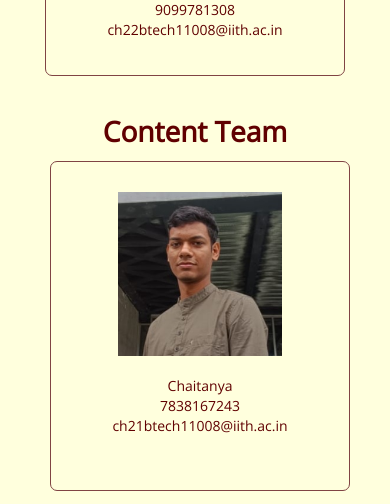
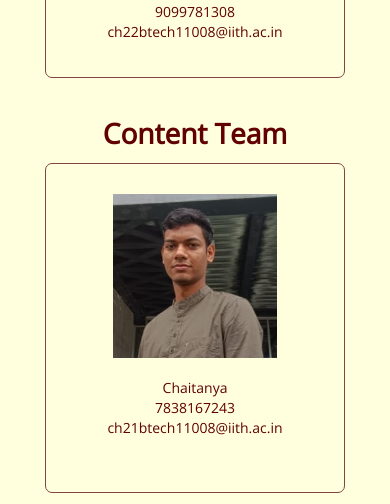
Before and after one commit to K-Vivek-Kumar/sunshine_web_2023, a PHP site: page /students.php in a window 390 px wide; the page is wider, and only the part inside the window is pictured. Shown: the part 5958-6462 px from the top of that part. Run offline with PHP 8.4, Linux system fonts and the light colour scheme; some libraries are stand-ins or nearby versions.

Commit message:
adjusted display for small screens

```diff
--- a/students.php
+++ b/students.php
@@ -95,10 +95,8 @@ include_once('header.php');
                 </div> -->
             </center>
         </div>
-    </div>
         <br><br>
         <!-- MANAGEMENT TEAM -->
-    <div class="container">
         <!-- HEADING -->
         <!-- <div class="row">
             <div class=" col-md-12 student-header">
@@ -191,7 +189,7 @@ include_once('header.php');
                </div>
             </div>
             <div class="row ">
-               <div class="col-md-2 col-sm-12"></div>
+                <div class=" col-md-2 col-sm-12"></div>
                 <div class="col-md-4 col-sm-12">
                     <div class="student">
                         <div class="imageHolder">
@@ -230,7 +228,6 @@ include_once('header.php');
 
 
 
-        <div class="container">
             <!-- HEADING -->
             <div class="row" style="margin-bottom: 15px;">
                 <div class=" col-md-12 col-sm-12 student-header">
@@ -239,6 +236,7 @@ include_once('header.php');
             </div>
             <!--2021-->
             <div class="row">
+                <div class="col-sm-12  "></div>
                 <div class=" col-md-4 col-sm-12  ">
                     <div class="student">
                         <div class="imageHolder">
@@ -266,8 +264,12 @@ include_once('header.php');
                         <br>Bhaskar Mandal<br>9647598624<br>ms22btech11010@iith.ac.in
                     </div>
                 </div>
+                <div class="col-md-2 col-sm-12"></div>
                 <!-- <div class=" col-md-4 col-sm-12  "></div> -->
-                <div class="row faculty-row">
+        </div>
+    </div>
+    <div class="container" >
+            <div class="row ">
                 <center>
                     <div class=" col-md-2 col-sm-12"></div>
                     <div class=" col-md-4 col-sm-12">
@@ -290,7 +292,6 @@ include_once('header.php');
                     </div>
                     <div class=" col-md-2 col-sm-12"></div>
                 </center>
-                </div>
             </div>
 
             <div class="row">
@@ -368,10 +369,8 @@ include_once('header.php');
                </div>
             </div>
       </div> -->
-            <div class="row faculty-row">
                 </center>
                 <!-- Publicity TEAM -->
-                <div class="container">
                     <!-- HEADING -->
                 <div class="row">
                     <div class=" col-md-12 student-header">
@@ -379,7 +378,7 @@ include_once('header.php');
                     </div>
                 </div>
                     <!--FIRST ROW -->
-                    <div class="row faculty-row">
+                <div class="row ">
                     <center>
                         <div class=" col-md-4 col-sm-12  ">
                             <div class="student">
@@ -410,6 +409,7 @@ include_once('header.php');
                         </div>
 
                     </center>
+                </div>
     </div>
     <div class="container">
         <div class="row">
@@ -439,9 +439,10 @@ include_once('header.php');
                     </div>
                 </div>
         </div>
-                        <div class="col-md-2 col-sm-12"></div>
-                        <div class="col-md-4 col-sm-12">
-                            <div class="student management-team">
+        <div class="row">
+            <div class="col-md-2 col-sm-12"></div>
+            <div class="col-md-4 col-sm-12">
+                <div class="student">
                     <!-- <b>Buddy Head</b><br> -->
                     <div class="imageHolder">
                         <img src="images/team-2023/IMG-20221113-WA0007 - Aparna S Kaushik.jpg"
@@ -451,7 +452,7 @@ include_once('header.php');
                 </div>
             </div>
             <div class="col-md-4 col-sm-12">
-                            <div class="student management-team">
+                <div class="student ">
                     <!-- <b>Buddy Head</b><br> -->
                     <div class="imageHolder">
                         <img src="images/team-2023/Snapchat-1546446865 - Namburi Pravalika.jpg"
@@ -461,76 +462,75 @@ include_once('header.php');
                 </div>
             </div>
         </div>
-
-
-
+    </div>
+                </div>
+            </div>
+            <div class="container">
+                <div class="row">
+                    <div class=" col-md-12 student-header">
+                    <center>
+                        <h1 class="sm-center"><b>Photography Team</b></h1>
+                        <center>
+                    </div>
+                </div>
+                <div class="row faculty-row">
+                    <center>
+                        <div class="col-md-2 col-sm-12"></div>
+                        <div class="col-md-4 col-sm-12">
+                            <div class="student management-team">
+                                <!-- <b>Buddy Head</b><br> -->
+                                <div class="imageHolder">
+                                    <img src="images/team-2023/3-07-15_10-53-54-866 - Nenavath Arjun.jpg"
+                                        class="student-img img-responsive">
+                                </div>
+                                <br>Arjun<br>9398666340<br>ic22btech11007@iith.ac.in
+                            </div>
+                        </div>
+                        <div class="col-md-4 col-sm-12">
+                            <div class="student management-team">
+                                <!-- <b>Buddy Head</b><br> -->
+                                <div class="imageHolder">
+                                    <img src="images/team-2023/20230521_173452 - Katari Siri Varshini.jpg"
+                                        class="student-img img-responsive">
+                                </div>
+                                <br>Katari Siri Varshini<br>9381979497<br>ee22btech11027@iith.ac.in
+                            </div>
+                        </div>
+                </div>
+                <div class="row">
+                    <div class="col-md-2 col-sm-12"></div>
+                    <div class="col-md-4 col-sm-12">
+                        <div class="student management-team">
+                            <!-- <b>Buddy Head</b><br> -->
+                            <div class="imageHolder">
+                                <img src="images/team-2023/IMG_20230727_003643 - Bhukya Sai Teja.jpg"
+                                    class="student-img img-responsive">
+                            </div>
+                            <br>Sai Teja<br>9502426191<br>me22btech11015@iith.ac.in
+                        </div>
+                    </div>
+                    <div class="col-md-4 col-sm-12">
+                        <div class="student management-team">
+                            <div class="imageHolder">
+                                <img src="images/team-2023/IMG_4721 - Erraram Saikumar.jpg"
+                                    class="student-img img-responsive">
+                            </div>
+                            <br>E.Saikumar <br> 7382678737 <br>ms22btech11012@iith.ac.in
+                        </div>
+                    </div>
+</div>
+            </div>
             </center>
-                    <!-- <center>
-
-
-            </center> -->
-                </div>
-            </div>
-            <div class="container">
-                <div class="row">
-                    <div class=" col-md-12 student-header">
-                        <h1 class="sm-center"><b>Photography Team</b></h1>
-                    </div>
-                </div>
-                <div class="row faculty-row">
-                    <center>
-                        <div class="col-md-2 col-sm-12"></div>
-                        <div class="col-md-4 col-sm-12">
-                            <div class="student management-team">
-                                <!-- <b>Buddy Head</b><br> -->
-                                <div class="imageHolder">
-                                    <img src="images/team-2023/3-07-15_10-53-54-866 - Nenavath Arjun.jpg"
-                                        class="student-img img-responsive">
-                                </div>
-                                <br>Arjun<br>9398666340<br>ic22btech11007@iith.ac.in
-                            </div>
-                        </div>
-                        <div class="col-md-4 col-sm-12">
-                            <div class="student management-team">
-                                <!-- <b>Buddy Head</b><br> -->
-                                <div class="imageHolder">
-                                    <img src="images/team-2023/20230521_173452 - Katari Siri Varshini.jpg"
-                                        class="student-img img-responsive">
-                                </div>
-                                <br>Katari Siri Varshini<br>9381979497<br>ee22btech11027@iith.ac.in
-                            </div>
-                        </div>
-                </div>
-                <div class="col-md-2 col-sm-12"></div>
-                <div class="col-md-4 col-sm-12">
-                    <div class="student management-team">
-                        <!-- <b>Buddy Head</b><br> -->
-                        <div class="imageHolder">
-                            <img src="images/team-2023/IMG_20230727_003643 - Bhukya Sai Teja.jpg"
-                                class="student-img img-responsive">
-                        </div>
-                        <br>Sai Teja<br>9502426191<br>me22btech11015@iith.ac.in
-                    </div>
-                </div>
-                <div class="col-md-4 col-sm-12">
-                    <div class="student management-team">
-                        <div class="imageHolder">
-                            <img src="images/team-2023/IMG_4721 - Erraram Saikumar.jpg"
-                                class="student-img img-responsive">
-                        </div>
-                        <br>E.Saikumar <br> 7382678737 <br>ms22btech11012@iith.ac.in
-                    </div>
-                </div>
-            </div>
-            </center>
-        </div>
-    </div>
+        </div>
+
     <!-- Design TEAM -->
     <div class="container">
         <!-- HEADING -->
         <div class="row">
             <div class=" col-md-12 student-header">
+            <center>
                 <h1 class="sm-center"><b>Design Team</b></h1>
+                <center>
             </div>
         </div>
         <!--FIRST ROW -->
@@ -579,7 +579,6 @@ include_once('header.php');
                 </div>
         </div>
                     <!-- <div class=" col-md-4 col-sm-12  "></div> -->
-                    <div class="row faculty-row">
                         <!-- <center>
                             <div class=" col-md-2 col-sm-12"></div>
                             <div class=" col-md-4 col-sm-12">
@@ -604,7 +603,9 @@ include_once('header.php');
                         </center> -->
                         <div class="row">
                             <div class=" col-md-12 student-header">
+                            <center>
                                 <h1 class="sm-center"><b> Newsletter Team</b></h1>
+</center>
                             </div>
                         </div>
                         <!--FIRST ROW -->
@@ -642,7 +643,9 @@ include_once('header.php');
                         </div>
                         <div class="row">
                             <div class=" col-md-12 student-header">
+                            <center>
                                 <h1 class="sm-center"><b>Logistics Team</b></h1>
+</center>
                             </div>
                         </div>
                         <!--FIRST ROW -->
@@ -686,7 +689,9 @@ include_once('header.php');
         <div class="container">
                         <div class="row">
                             <div class=" col-md-12 student-header">
+                            <center>
                                 <h1 class="sm-center"><b>Video Editorial Team</b></h1>
+                            </center>
                             </div>
                             <center>
                                 <div class="col-md-2 col-sm-12"></div>
@@ -711,6 +716,7 @@ include_once('header.php');
                                     </div>
                                 </div>
                         </div>
+                        <div class="row">
                             <div class="col-md-2 col-sm-12"></div>
                             <div class="col-md-4 col-sm-12">
                                 <div class="student management-team">
@@ -730,6 +736,7 @@ include_once('header.php');
                                             class="student-img img-responsive">
                                     </div>
                                     <br>M Prince Akshay S<br>9392864275<br>ma22btech11012@iith.ac.in
+                                </div>
                             </div>
 </div>
                     </div>
@@ -759,6 +766,7 @@ include_once('header.php');
 
         <!-- Undergraduate Sunshiners -->
         <div class="container">
+        <center>
             <!-- HEADING -->
             <div class="row">
                 <div class=" col-md-12 col-sm-12 student-header">
@@ -832,6 +840,7 @@ include_once('header.php');
 
                <!-- Civil -->
                <div class="container">
+               <center>
                 <div class="row">
                     <div class=" col-md-12 student-header">
                         <h1 class="sm-center"><b>Civil Engineering</b></h1>
@@ -888,6 +897,7 @@ include_once('header.php');
 
             <!-- CSE -->
             <div class="row">
+            <center>
                                         <div class=" col-md-12 col-sm-12 student-header">
                                             <h2 class="branch sm-center"><b>Computer Science Engineering</b></h2>
                                         </div>
@@ -969,6 +979,7 @@ include_once('header.php');
 
                   <!-- design -->
                   <div class="row">
+                  <center>
                 <div class=" col-md-12 col-sm-12 student-header">
                     <h2 class="branch sm-center"><b>Design</b></h2>
                 </div>
@@ -989,6 +1000,7 @@ include_once('header.php');
 
             <!-- EE -->
             <div class="container">
+            <center>
                 <div class="row">
                     <div class=" col-md-12 student-header">
                         <h1 class="sm-center"><b>Electrical Engineering</b></h1>
@@ -1044,6 +1056,7 @@ include_once('header.php');
 
             <!-- EP -->
             <div class="row">
+            <center>
                                 <div class=" col-md-12 col-sm-12 student-header">
                                     <h2 class="branch sm-center"><b>Engineering Physics</b></h2>
                                 </div>
@@ -1074,6 +1087,7 @@ include_once('header.php');
                             <!-- ES -->
                             <div class="container">
                 <div class="row">
+                <center>
                     <div class=" col-md-12 student-header">
                         <h1 class="sm-center"><b>Engineering Science</b></h1>
                     </div>
@@ -1124,6 +1138,7 @@ include_once('header.php');
 
             <!-- MnC -->
             <div class="row">
+            <center>
                 <div class=" col-md-12 col-sm-12 student-header">
                     <h2 class="branch sm-center"><b>Mathematics and Computing</b></h2>
                 </div>
@@ -1145,6 +1160,7 @@ include_once('header.php');
 
             <!-- Mech -->
             <div class="row" style="margin-bottom: 15px;">
+            <center>
                 <div class=" col-md-12 col-sm-12 student-header">
                     <h1 class="sm-center"><b>Mechanical Engineering</b></h1>
                 </div>
@@ -1206,6 +1222,7 @@ include_once('header.php');
 
    <!-- UG BUDDIES -->
                     <div class="container">
+                    <center>
                         <!-- HEADING -->
                         <div class="row">
                             <div class=" col-md-12 col-sm-12 student-header">
```
Lines whose indentation alone changed are shown as unchanged.
